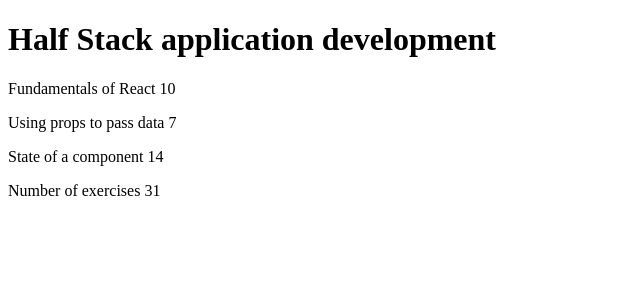
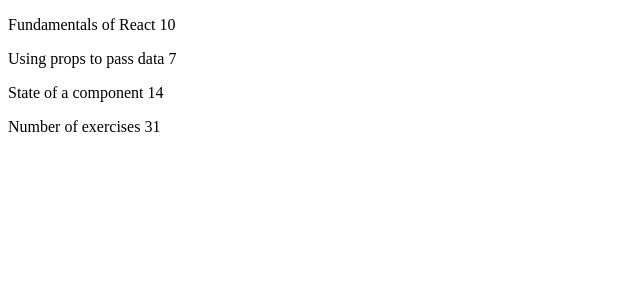
Before and after one commit to LemonPecanPie/course_info_helsinki, a React (Vite) app: page / in a window 1280 px wide. Shown: the top 300 px of the page, without its empty margins (0-640 px from the left). Built offline with nearby package versions, Linux system fonts and the light colour scheme.

Commit message:
Create Header component

```diff
--- a/src/App.jsx
+++ b/src/App.jsx
@@ -1,3 +1,10 @@
+const Header = (props) => {
+  <>
+    <h1>{props.course}</h1>
+
+  </>
+}
+
 const App = () => {
   const course = 'Half Stack application development'
   const part1 = 'Fundamentals of React'
@@ -9,7 +16,8 @@
 
   return (
     <div>
-      <h1>{course}</h1>
+      {/* <h1>{course}</h1> */}
+      <Header course={course} />
       <p>
         {part1} {exercises1}
       </p>
```
